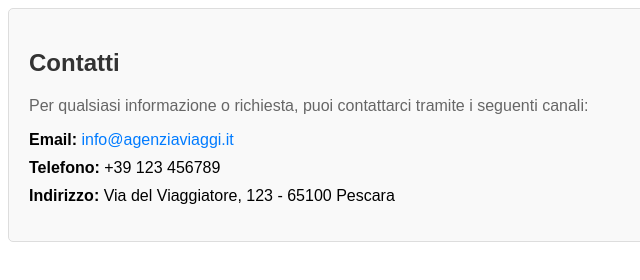
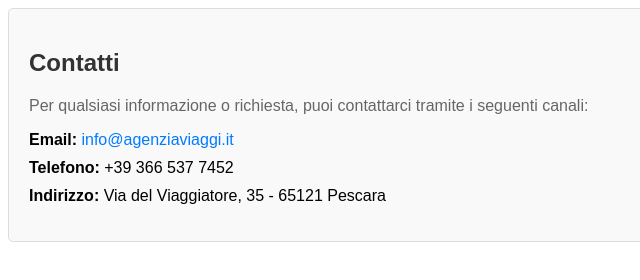
Before and after one commit to ludovicaricci/ludovicaricci.github.io, a plain HTML site: page contatti.html in a window 1280 px wide. Shown: the full height of the page, 0-640 px from the left. Drawn offline with Linux system fonts and the light colour scheme.

Commit message:
Update contatti.html

```diff
--- a/contatti.html
+++ b/contatti.html
@@ -38,8 +38,8 @@
         <p>Per qualsiasi informazione o richiesta, puoi contattarci tramite i seguenti canali:</p>
         <ul>
             <li><strong>Email:</strong> <a href="mailto:info@agenziaviaggi.it">info@agenziaviaggi.it</a></li>
-            <li><strong>Telefono:</strong> +39 123 456789</li>
-            <li><strong>Indirizzo:</strong> Via del Viaggiatore, 123 - 65100 Pescara</li>
+            <li><strong>Telefono:</strong> +39 366 537 7452</li>
+            <li><strong>Indirizzo:</strong> Via del Viaggiatore, 35 - 65121 Pescara</li>
         </ul>
     </div>
 </body>
```
